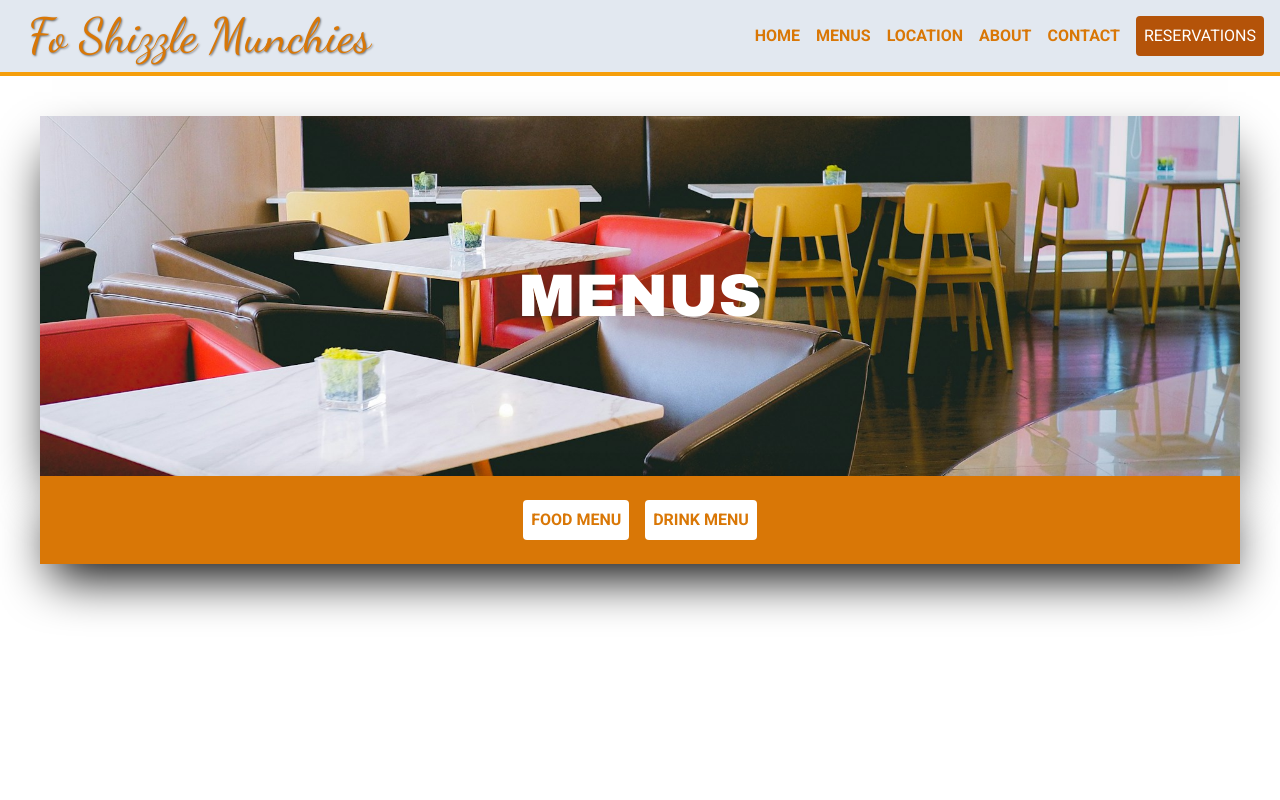
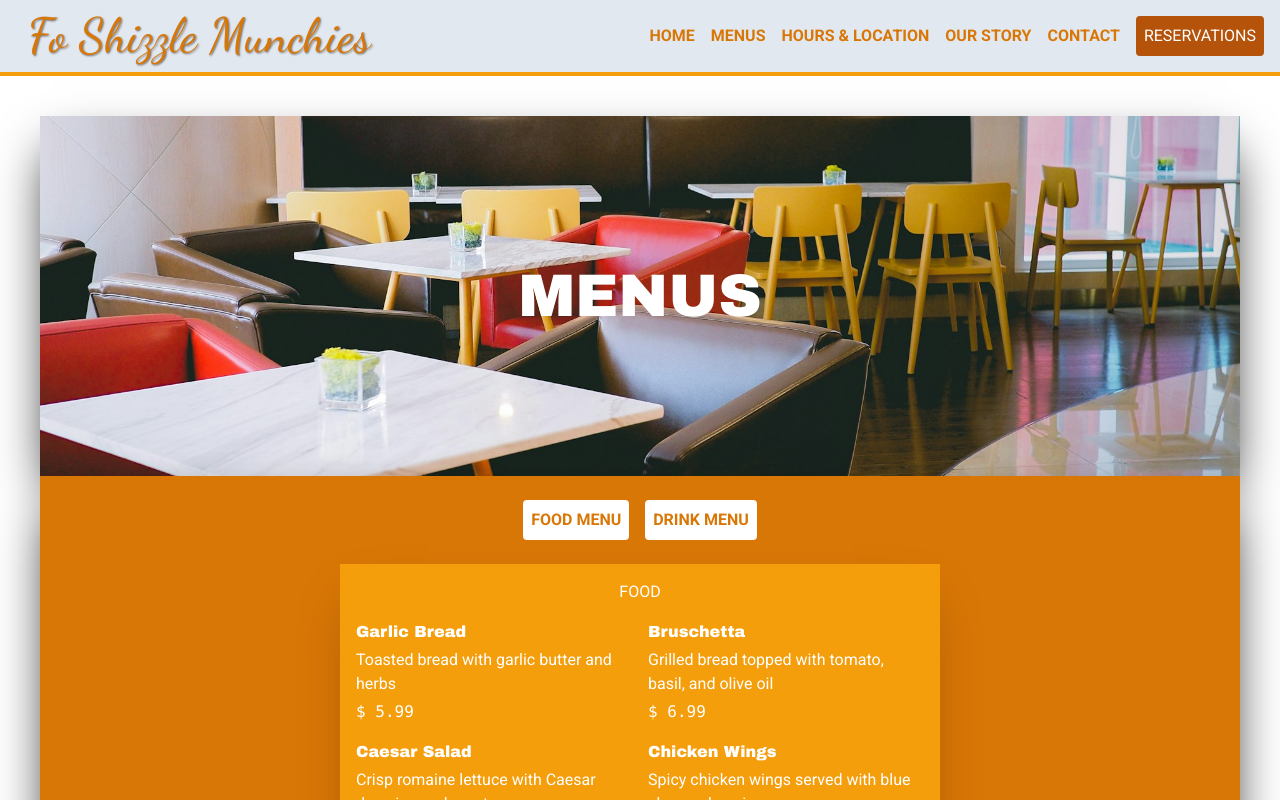
Before and after one commit to maloPRO/The-Odin-Project-refresher, a website built with webpack: page Restaurant Page/src/template.html in a window 1280 px wide. Both pictures are taken after a click on the element "MENUS". Shown: the top 800 px of the page. Built offline with nearby package versions, Linux system fonts and the light colour scheme.

Commit message:
RP added food menu items

```diff
--- /dev/null
+++ b/Restaurant Page/src/assets/menu.json
@@ -0,0 +1,139 @@
+{
+    "restaurantName": "Fo Shizzle Munchies",
+    "menu": {
+      "food": [
+        {
+          "id": 1,
+          "name": "Garlic Bread",
+          "description": "Toasted bread with garlic butter and herbs",
+          "price": 5.99,
+          "vegetarian": true
+        },
+        {
+          "id": 2,
+          "name": "Bruschetta",
+          "description": "Grilled bread topped with tomato, basil, and olive oil",
+          "price": 6.99,
+          "vegetarian": true
+        },
+        {
+          "id": 3,
+          "name": "Caesar Salad",
+          "description": "Crisp romaine lettuce with Caesar dressing and croutons",
+          "price": 7.99,
+          "vegetarian": true
+        },
+        {
+          "id": 4,
+          "name": "Chicken Wings",
+          "description": "Spicy chicken wings served with blue cheese dressing",
+          "price": 9.99,
+          "vegetarian": false
+        },
+        {
+          "id": 5,
+          "name": "Grilled Salmon",
+          "description": "Fresh salmon grilled to perfection, served with lemon butter",
+          "price": 14.99,
+          "vegetarian": false
+        },
+        {
+          "id": 6,
+          "name": "Margherita Pizza",
+          "description": "Classic pizza with tomato, fresh mozzarella, and basil",
+          "price": 11.99,
+          "vegetarian": true
+        },
+        {
+          "id": 7,
+          "name": "Spaghetti Bolognese",
+          "description": "Spaghetti with a rich, meaty Bolognese sauce",
+          "price": 12.99,
+          "vegetarian": false
+        },
+        {
+          "id": 8,
+          "name": "Vegetable Stir Fry",
+          "description": "Mixed vegetables stir-fried in a soy sauce glaze",
+          "price": 10.99,
+          "vegetarian": true
+        },
+        {
+          "id": 9,
+          "name": "Beef Tacos",
+          "description": "Soft tortillas filled with seasoned beef, lettuce, and cheese",
+          "price": 9.99,
+          "vegetarian": false
+        },
+        {
+          "id": 10,
+          "name": "Mushroom Risotto",
+          "description": "Creamy risotto with sautéed mushrooms and parmesan cheese",
+          "price": 13.99,
+          "vegetarian": true
+        }
+      ],
+      "beverages": [
+        {
+          "id": 1,
+          "name": "Lemonade",
+          "description": "Freshly squeezed lemonade",
+          "price": 3.99
+        },
+        {
+          "id": 2,
+          "name": "Iced Coffee",
+          "description": "Cold brewed coffee served over ice",
+          "price": 4.99
+        },
+        {
+          "id": 3,
+          "name": "Green Tea",
+          "description": "Hot or iced green tea with a hint of honey",
+          "price": 2.99
+        },
+        {
+          "id": 4,
+          "name": "Coca-Cola",
+          "description": "Classic Coca-Cola soft drink",
+          "price": 1.99
+        },
+        {
+          "id": 5,
+          "name": "Orange Juice",
+          "description": "Freshly squeezed orange juice",
+          "price": 3.99
+        },
+        {
+          "id": 6,
+          "name": "Mango Smoothie",
+          "description": "Blended mango smoothie with yogurt and honey",
+          "price": 5.99
+        },
+        {
+          "id": 7,
+          "name": "Sparkling Water",
+          "description": "Chilled sparkling water",
+          "price": 2.49
+        },
+        {
+          "id": 8,
+          "name": "Hot Chocolate",
+          "description": "Rich hot chocolate with whipped cream",
+          "price": 3.49
+        },
+        {
+          "id": 9,
+          "name": "Espresso",
+          "description": "A shot of strong espresso",
+          "price": 2.99
+        },
+        {
+          "id": 10,
+          "name": "Chai Latte",
+          "description": "Spiced tea with steamed milk",
+          "price": 4.49
+        }
+      ]
+    }
+  }
--- a/Restaurant Page/src/scripts/locations.js
+++ b/Restaurant Page/src/scripts/locations.js
@@ -28,7 +28,7 @@ export const locations = (function () {
     const locHead = document.createElement('div');
     locHead.classList.add('loc-head')
     locHead.innerHTML = `
-        <h4>LOCATION & HOURS<h4>
+        <h4>HOURS & LOCATION<h4>
     `
     locPage.appendChild(locHead)
 
--- a/Restaurant Page/src/scripts/menu.js
+++ b/Restaurant Page/src/scripts/menu.js
@@ -3,6 +3,7 @@ import image4 from '../assets/about-bg.jpg';
 import image3 from '../assets/bg-1.jpg';
 import image2 from '../assets/contacts-bg.jpg';
 import image1 from '../assets/location-bg.jpg';
+import myMenu from '../assets/menu.json'
 
 export const menu = (function () {
     const menuPage = document.createElement('div');
@@ -10,6 +11,8 @@ export const menu = (function () {
     const main = document.querySelector('.main');
     menuPage.classList.add('menu-page');
     const images = [image1, image2, image3, image4];
+    const foods = myMenu.menu.food;
+    const drinks = myMenu.menu.beverages;
 
     const mobileMenu = document.querySelector('.mobile-menu');
 
@@ -42,6 +45,24 @@ export const menu = (function () {
         </div>
     `
 
+    const foodMenu = document.createElement('div');
+    foodMenu.classList.add('foodMenu');
+    menuContent.appendChild(foodMenu)
+    foodMenu.innerHTML = `
+        <div class='menuTitle'>FOOD</div>
+    `
+
+    foods.forEach((food) => {
+        const foodCard = document.createElement('div');
+        foodCard.classList.add('foodCard');
+        foodCard.innerHTML = `
+            <div class='foodName'>${food.name}</div>
+            <div class='foodDesc'>${food.description}</div>
+            <div class='foodPrice'>$ ${food.price}</div>
+        `
+        foodMenu.appendChild(foodCard)
+    })
+
     let idx = 0;
     menuHead.style.backgroundImage = `url(${images[idx]})`
     setInterval (() => {
--- a/Restaurant Page/src/styles/menu.css
+++ b/Restaurant Page/src/styles/menu.css
@@ -10,7 +10,8 @@
         @apply bg-cover bg-center w-full h-1/2 flex items-center justify-center text-white font-archivo text-2xl md:text-6xl shadow-black shadow-2xl ease-out duration-700;
     }
     .menu-content {
-        @apply shadow-black shadow-2xl bg-amber-600;
+        @apply shadow-black shadow-2xl bg-amber-600 flex flex-col items-center;
+
     }
     .menuType {
         @apply w-full p-6 flex justify-center gap-4;
@@ -18,4 +19,22 @@
     .menuType button {
         @apply bg-white text-amber-600 p-2 rounded hover:text-amber-800 font-bold ;
     }
+    .foodMenu {
+        @apply bg-amber-500 grid gap-4 grid-cols-1 lg:grid-cols-2 w-2/3 md:w-1/2 justify-center shadow-2xl text-white p-4;
+    }
+    .foodCard {
+        @apply flex flex-col gap-1;
+    }
+    .foodName {
+        @apply font-archivo;
+    }
+    .foodDesc {
+        @apply font-roboto;
+    }
+    .foodPrice {
+        @apply font-mono;
+    }
+    .menuTitle {
+        @apply col-span-2 text-center;
+    }
 }
--- a/Restaurant Page/src/template.html
+++ b/Restaurant Page/src/template.html
@@ -27,16 +27,16 @@
             <div class="menu-items">
                 <div class="menu-item home">HOME</div>
                 <div class="menu menu-item">MENUS</div>
-                <div class="location menu-item">LOCATION</div>
-                <div class="about menu-item">ABOUT</div>
+                <div class="location menu-item">HOURS & LOCATION</div>
+                <div class="about menu-item">OUR STORY</div>
                 <div class="contacts menu-item">CONTACT</div>
                 <button class="reservation">RESERVATIONS</button>
             </div>
             <div class="mobile-menu hidden">
                 <div class="menu-item home">HOME</div>
                 <div class="menu menu-item">MENUS</div>
-                <div class="location menu-item">LOCATION</div>
-                <div class="about menu-item">ABOUT</div>
+                <div class="location menu-item">HOURS & LOCATION</div>
+                <div class="about menu-item">OUR STORY</div>
                 <div class="contacts menu-item">CONTACT</div>
                 <button class="reservation">RESERVATIONS</button>
             </div>
```
